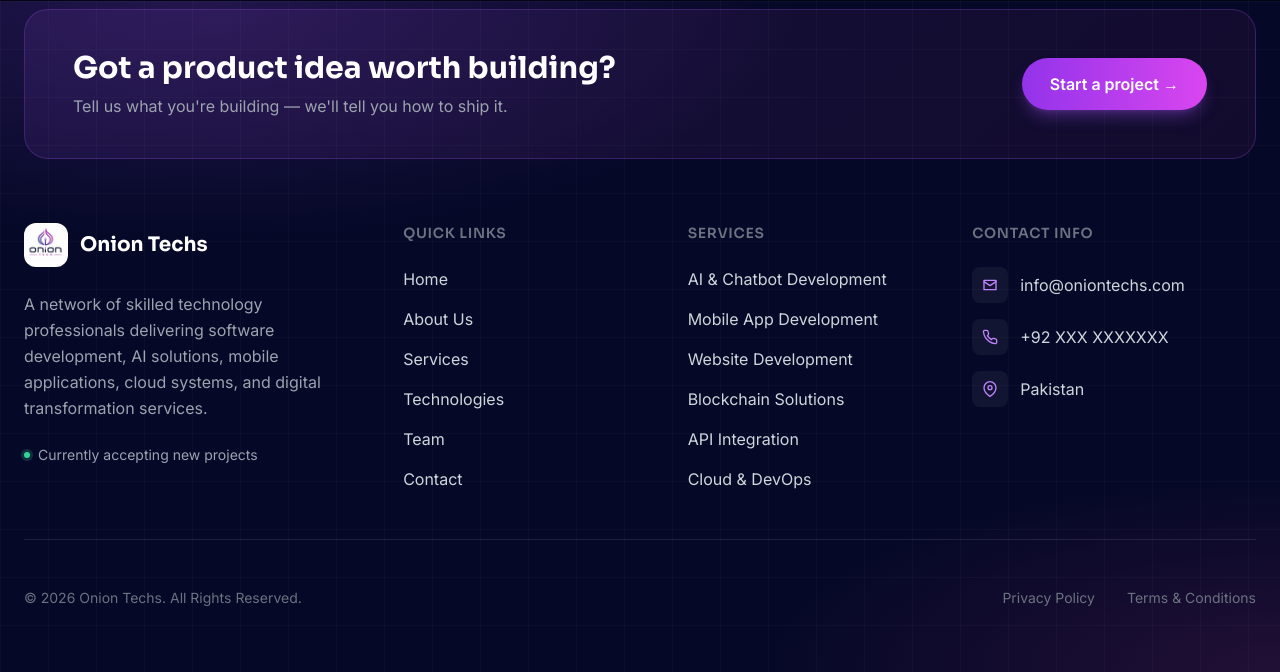
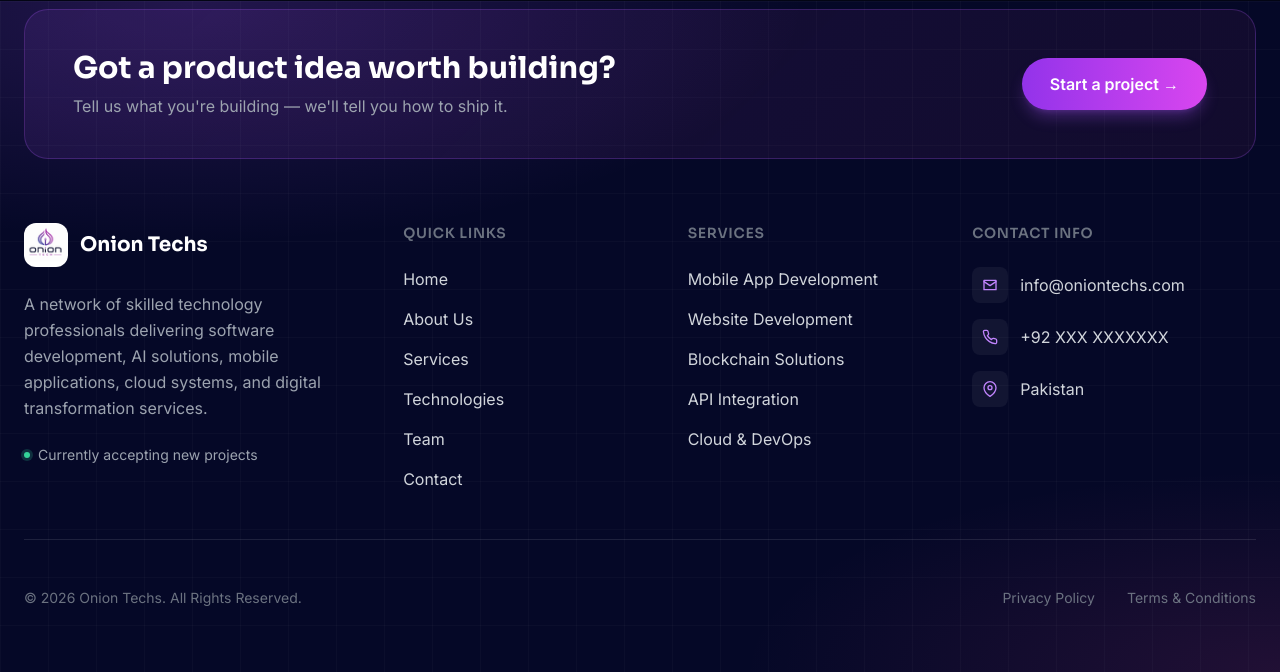
Before and after one commit to Waleedanwar01/onion, a Django app: page /about/ in a window 1280 px wide. Shown: the part 3047-3719 px from the top of the page. Run offline with Django 5.2, Linux system fonts and the light colour scheme; data that the repository does not hold is empty; some libraries are stand-ins or nearby versions.

Commit message:
Update footer.html

```diff
--- a/templates/includes/footer.html
+++ b/templates/includes/footer.html
@@ -57,7 +57,7 @@
                 <div>
                     <h4 class="font-display text-sm font-semibold tracking-wider uppercase text-gray-500 mb-6">Services</h4>
                     <ul class="space-y-4 text-gray-300">
-                        <li>AI &amp; Chatbot Development</li>
+
                         <li>Mobile App Development</li>
                         <li>Website Development</li>
                         <li>Blockchain Solutions</li>
```
